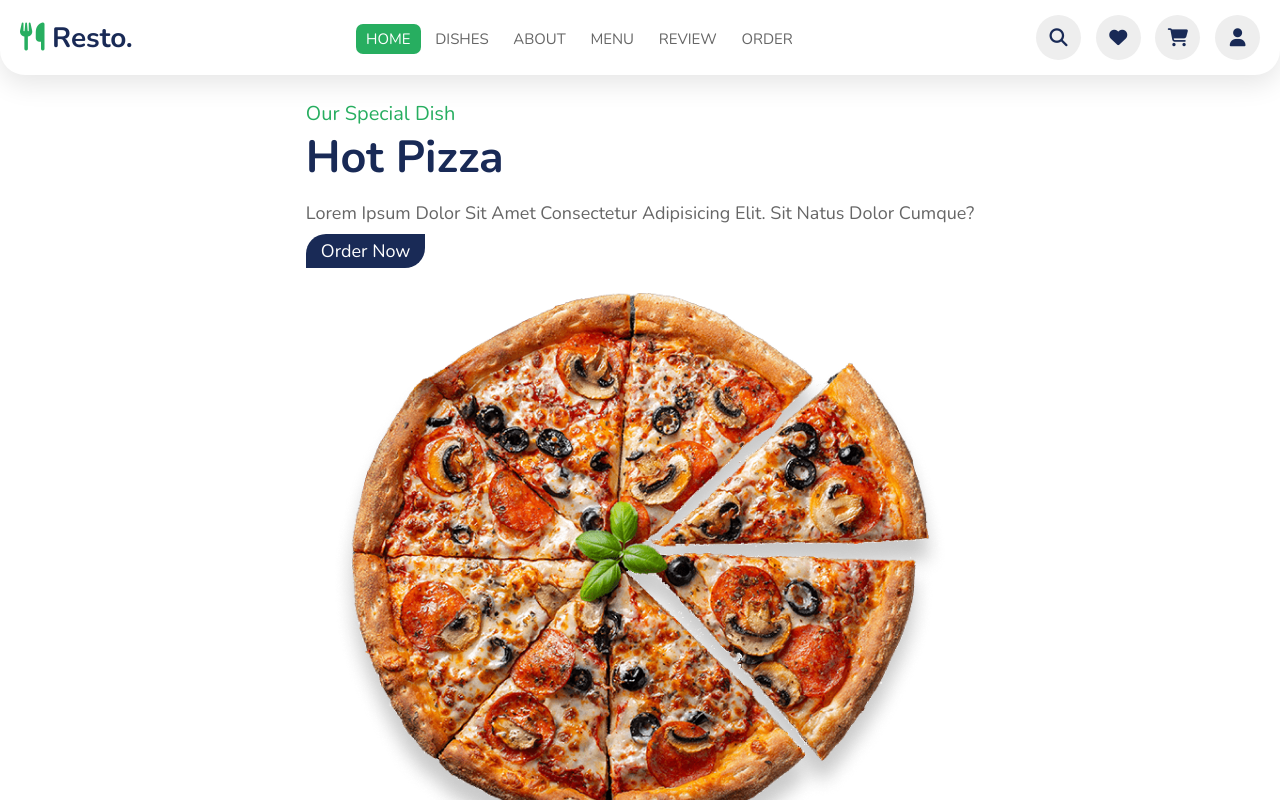
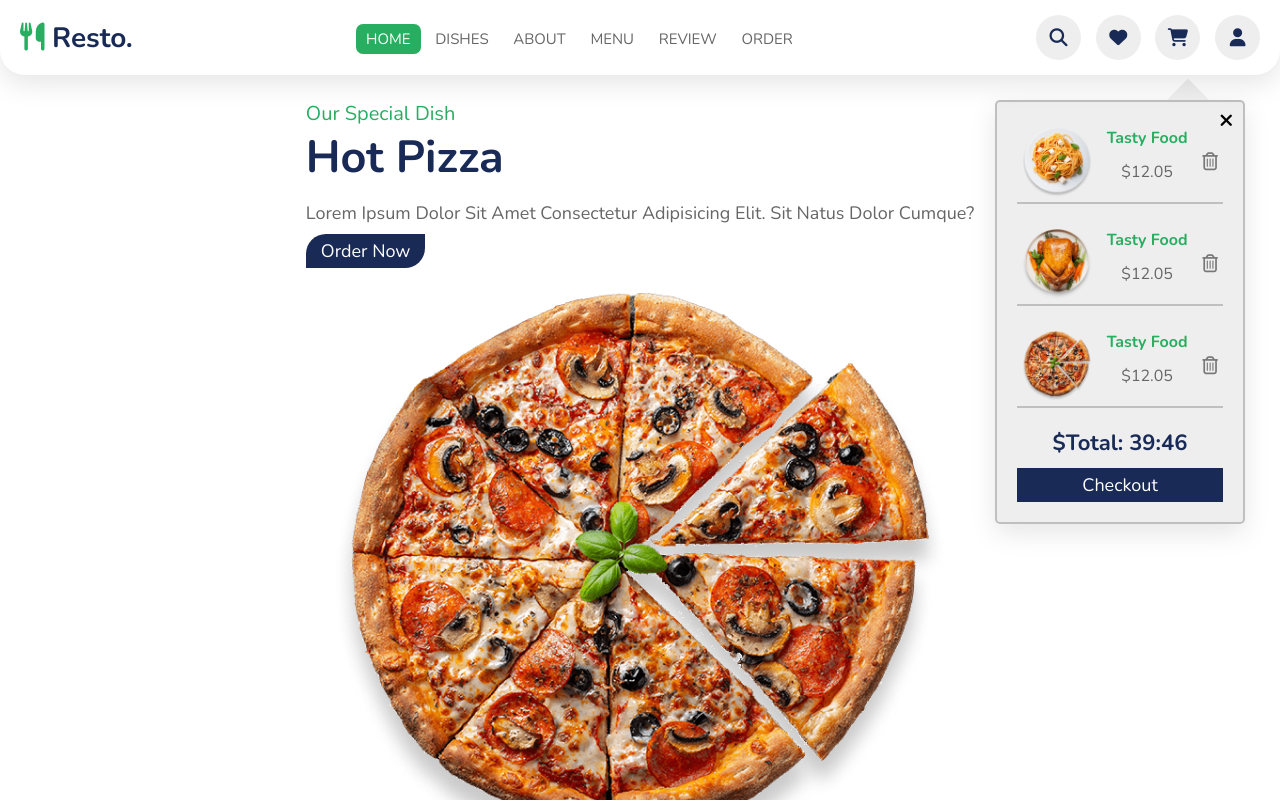
Before and after one commit to AboMazen2020/food-website, a plain HTML site: page index.html in a window 1280 px wide. Both pictures are taken after a click on the link 1177 px from the left and 37 px from the top of the page. Shown: the top 800 px of the page. Drawn offline with nearby package versions, Linux system fonts and the light colour scheme.

Commit message:
Add checkout form

```diff
--- a/css/style-sheet.css
+++ b/css/style-sheet.css
@@ -150,6 +150,7 @@ header .icon #menu-bars {
     color: var(--green);
     font-size: 18px;
     border-bottom: 2PX solid white;
+
 }
 #search-box::placeholder {
     color: white;
@@ -283,6 +284,91 @@ padding: 20px 0;
 }
 /* End login form */
 
+/* Start checkout */
+#checkout {
+    position: fixed;
+    top: 100px;
+    right: 35px;
+    width: 250px;
+    background-color: #eee;
+    padding: 20px;
+    border-radius: 5px;
+    text-align: center;
+    border: 2px solid rgba(0,0,0,.2);
+    box-shadow: var(--box-shadow);
+    z-index: 100;
+    opacity: 0%;
+
+}
+#checkout::before {
+    content: "";
+    position: absolute;
+    top: -17px;
+    right: 40px;
+    border: 15px solid #eee;
+    transform: rotate(45deg);
+    border-bottom-color: transparent;
+    border-right-color: transparent;
+}
+#checkout.active {
+    opacity: 100;
+}
+#checkout .broduct {
+    display: flex;
+    justify-content: space-between;
+    align-items: center;
+    gap: 10px;
+    padding: 5px;
+    margin-bottom: 20px;
+    border-bottom: 2px solid rgba(0,0,0,.2);
+}
+#checkout .broduct img {
+    width: 70px;
+    height: 70px;
+}
+#checkout .broduct h5 {
+    color: var(--green) !important;
+    font-size: 16px;
+    margin: 0;
+    padding: 0;
+    color: var(--black);
+}
+#checkout .broduct p {
+    font-size: 16px;
+}
+#checkout .broduct .far {
+    color: #777;
+    cursor: pointer;
+}
+#checkout .broduct .far:hover {
+    color: #DF4B3B;
+}
+#checkout h3 {
+    font-size: 22px;
+}
+#checkout a {
+    color: var(--black);
+    display: block;
+    padding: 5px 10px;
+    margin-top: 10px;
+    background-color: var(--black);
+    color: white;
+}
+#checkout a:hover {
+    border: 2px solid var(--black);
+    background: transparent;
+    color: var(--black);
+}
+#checkout #clossed {
+    position: absolute;
+    top: 10px;
+    right: 10px;
+    cursor: pointer;
+}
+#checkout #clossed:hover {
+    color: #DF4B3B;
+}
+/* End checkout */
 
 /* Start Home */
 .home {
@@ -513,7 +599,7 @@ padding: 20px 0;
     background-color: var(--black);
     color: white;
     font-size: 14px;
-    border-radius: 20px 0 20px 0;
+    border-radius: 5px;
 }
 .menu .container .box .content a:hover {
     color: var(--green);
--- a/index.html
+++ b/index.html
@@ -27,7 +27,7 @@
             <i class="fas fa-bars" id="menu-bars"></i>
             <i class="fas fa-search" id="search-icon"></i>
             <a href="#" class="fas fa-heart"></a>
-            <a href="#" class="fas fa-shopping-cart"></a>
+            <a href="#" id="cart" class="fas fa-shopping-cart"></a>
             <a href="#" id="login-user" class="fas fa-user"></a>
         </div>
     </header>
@@ -59,10 +59,50 @@
          </div>
 
 
-
      </form>
 
     <!-- login form -->
+
+    <!-- Start checkout -->
+    <form action="" id="checkout">
+        <div class="broduct">
+            <img src="images/home-img-1.png" alt="">
+            <div class="info">
+                <h5>Tasty Food</h5>
+                <p class="price">$12.05</p>
+            </div>
+            <i class="far fa-trash-alt"></i>
+        </div>
+
+        <div class="broduct">
+            <img src="images/home-img-2.png" alt="">
+            <div class="info">
+                <h5>Tasty Food</h5>
+                <p class="price">$12.05</p>
+            </div>
+            <i class="far fa-trash-alt"></i>
+        </div>
+
+        <div class="broduct">
+            <img src="images/home-img-3.png" alt="">
+            <div class="info">
+                <h5>Tasty Food</h5>
+                <p class="price">$12.05</p>
+            </div>
+            <i class="far fa-trash-alt"></i>
+        </div>
+
+        <h3>$Total: 39:46 </h3>
+
+        <a href="#" class="check-out">Checkout</a>
+        <i class="fas fa-times" id="clossed"></i>
+    </form>
+
+
+
+    <!-- End checkout -->
+
+
 
     <!-- home section starts  -->
 
--- a/js/scriptJs.js
+++ b/js/scriptJs.js
@@ -46,11 +46,23 @@ let form = document.querySelector("#login-user");
     document.querySelector("#login-form").classList.remove("active");
  }
 
+// End login form
+
+// Start checkout
+let checkOut = document.querySelector("#cart");
+
+ checkOut.onclick = () => {
+    document.querySelector("#checkout").classList.toggle("active");
+};
+
+let clossedForm = document.querySelector("#clossed");
+
+clossedForm.onclick = () => {
+    document.querySelector("#checkout").classList.remove("active");
+};
 
 
-
-// End login form
-
+// End checkout
 
 // Start scroll top
 let span = document.querySelector(".up");
```
